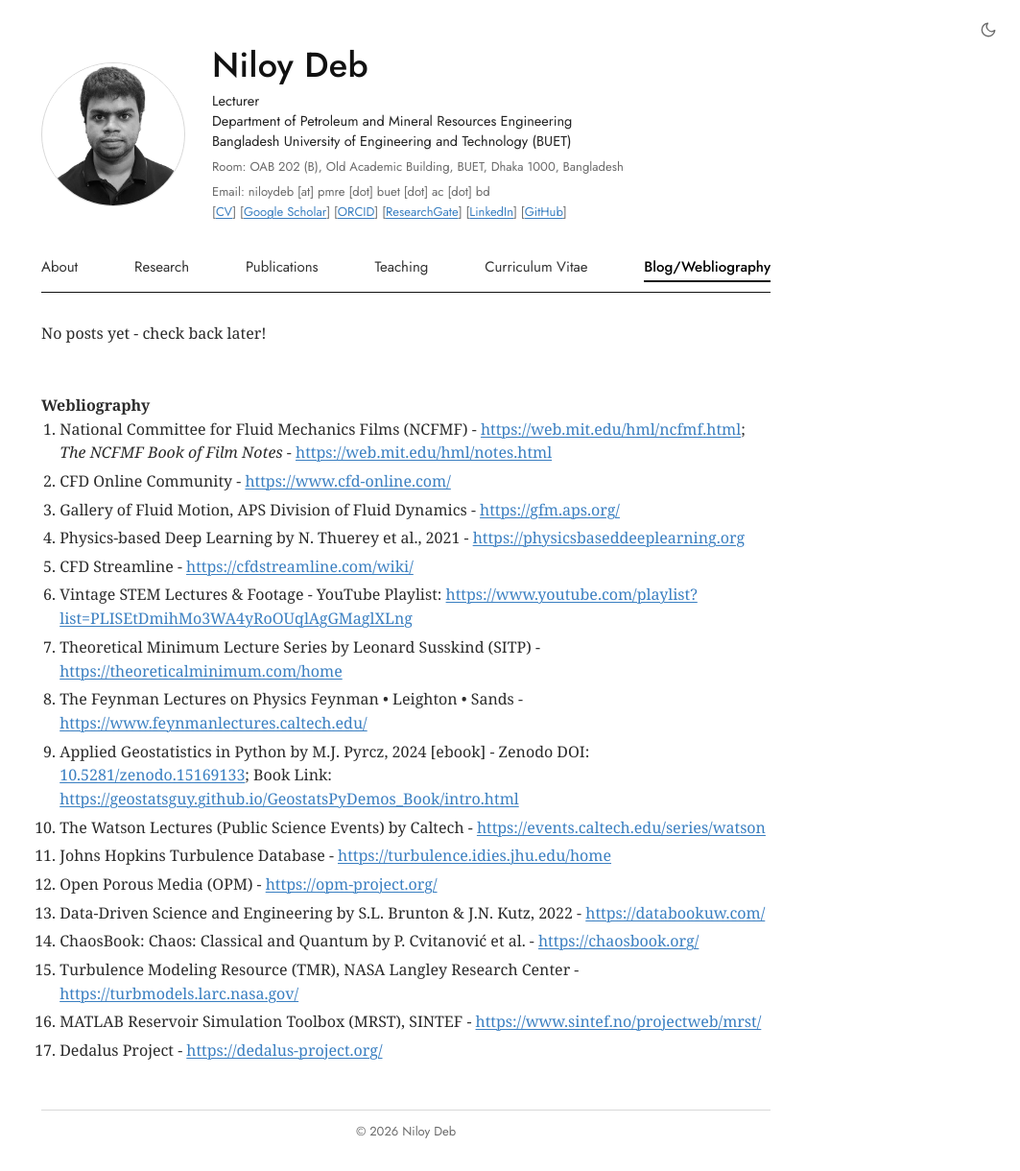
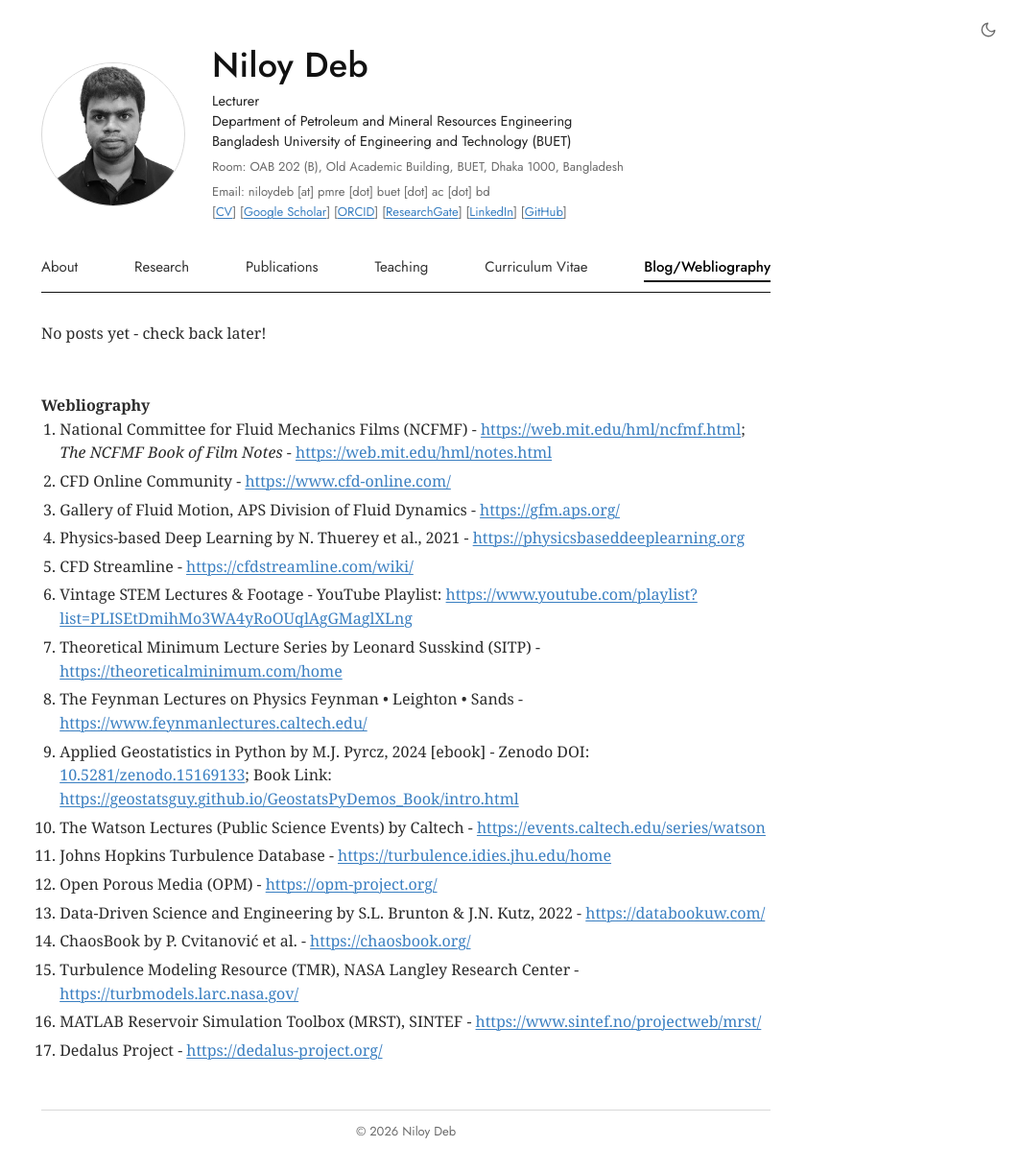
Before and after one commit to niloydebme/webpage, a Jekyll site: the page built from _pages/year-archive.html, in a window 1280 px wide. Shown: the whole page at 96% size, without its empty margins (217-1280 px from the left). Built offline with Jekyll 4.4.1, drawn with Linux system fonts in a browser that asks for light colours; some web fonts are replaced.

Commit message:
Webliography: ChaosBook entry

```diff
--- a/_pages/year-archive.html
+++ b/_pages/year-archive.html
@@ -25,7 +25,7 @@ No posts yet - check back later! <br> <br> <br>
     <li>Johns Hopkins Turbulence Database - <a href="https://turbulence.idies.jhu.edu/home" target="_blank">https://turbulence.idies.jhu.edu/home</a></li>
     <li>Open Porous Media (OPM) - <a href="https://opm-project.org/" target="_blank">https://opm-project.org/</a></li>
     <li>Data-Driven Science and Engineering by S.L. Brunton & J.N. Kutz, 2022 - <a href="https://databookuw.com/" target="_blank">https://databookuw.com/</a></li>
-    <li>ChaosBook: Chaos: Classical and Quantum by P. Cvitanović et al. - <a href="https://chaosbook.org/" target="_blank">https://chaosbook.org/</a></li>
+    <li>ChaosBook by P. Cvitanović et al. - <a href="https://chaosbook.org/" target="_blank">https://chaosbook.org/</a></li>
     <li>Turbulence Modeling Resource (TMR), NASA Langley Research Center - <a href="https://turbmodels.larc.nasa.gov/" target="_blank">https://turbmodels.larc.nasa.gov/</a></li>
     <li>MATLAB Reservoir Simulation Toolbox (MRST), SINTEF - <a href="https://www.sintef.no/projectweb/mrst/" target="_blank">https://www.sintef.no/projectweb/mrst/</a></li>
     <li>Dedalus Project - <a href="https://dedalus-project.org/" target="_blank">https://dedalus-project.org/</a></li>
```
